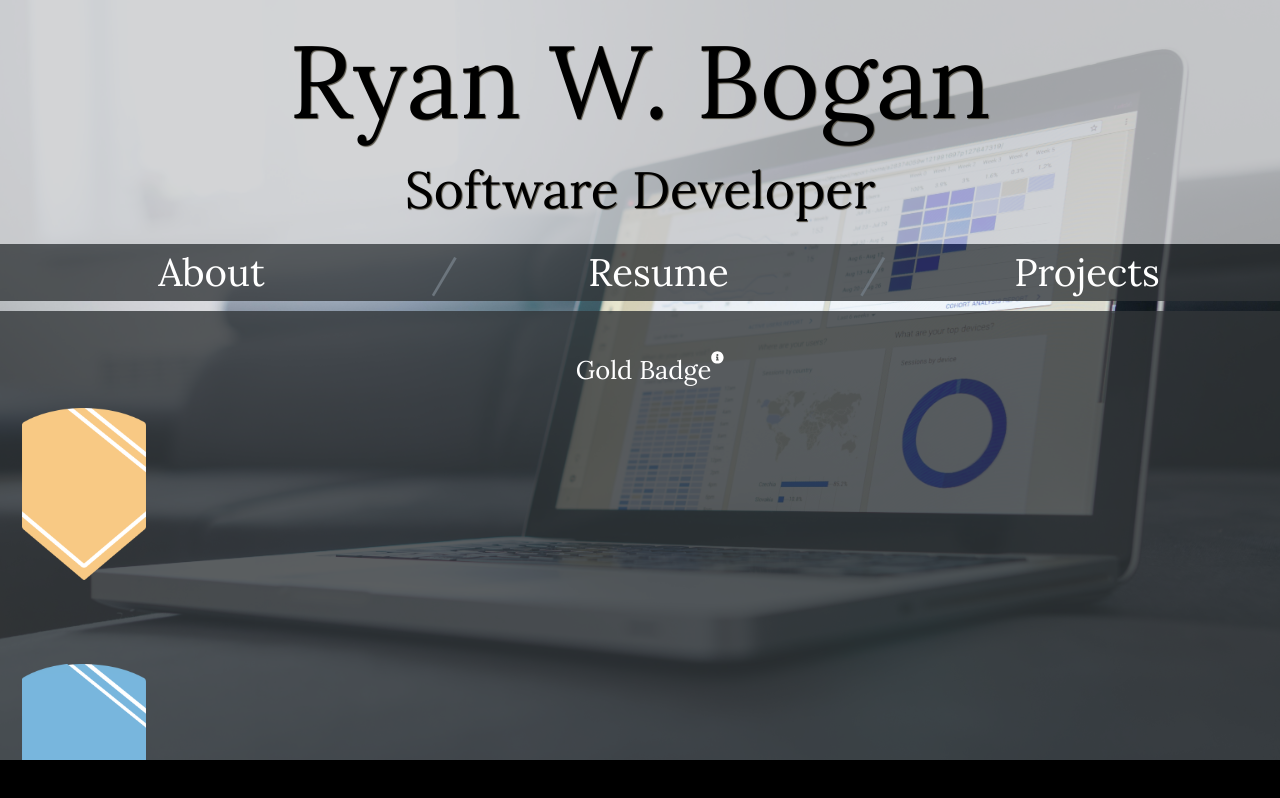
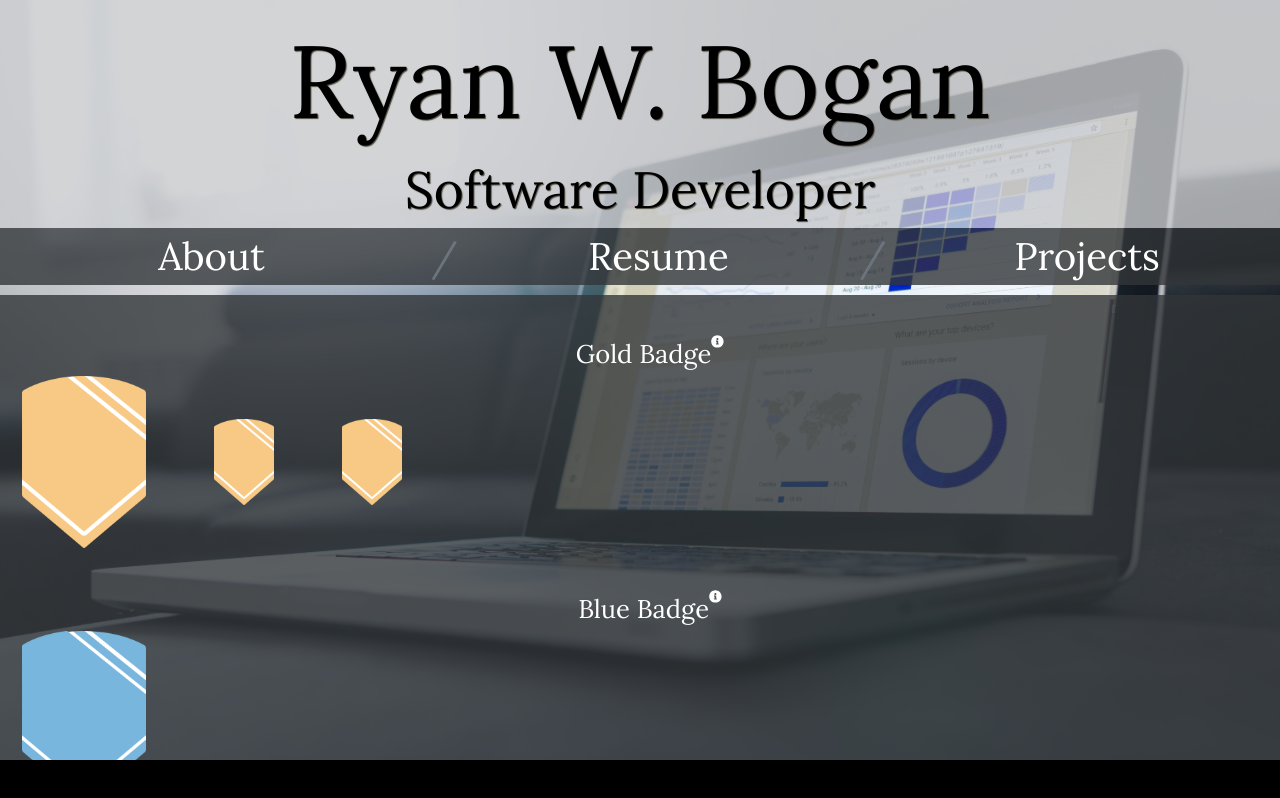
Before and after one commit to rwbogan87/React-Portfolio, a React (Create React App) app: page /Projects in a window 1280 px wide. Built offline with nearby package versions, Linux system fonts and the light colour scheme.

Commit message:
tooltip added to project display

```diff
--- a/src/Components/Project/projectView.js
+++ b/src/Components/Project/projectView.js
@@ -12,10 +12,18 @@ import { Tooltip } from 'reactstrap';
 const ProjectString = 'Projects'
 
 function ProjectComponent() {
-  const [toolTipOpen, setToolTipOpen] = useState(false);
+  const [goldOpen, setGoldOpen] = useState(false);
+  const [blueOpen, setBlueOpen] = useState(false);
+  const [redOpen, setRedOpen] = useState(false);
 
-  const toggleToolTip = () => {
-    setToolTipOpen(!toolTipOpen)
+  const toggleGoldTip = () => {
+    setGoldOpen(!goldOpen)
+  }
+  const toggleBlueTip = () => {
+    setBlueOpen(!blueOpen)
+  }
+  const toggleRedTip = () => {
+    setRedOpen(!redOpen)
   }
 
   return (
@@ -28,22 +36,54 @@ function ProjectComponent() {
           <p>Gold Badge</p>
           <FontAwesomeIcon
             icon={faInfoCircle}
-            id="toolTip"
-            // onMouseEnter={() => setToolTipOpen(true)}
-            // onMouseLeave={() => setToolTipOpen(false)}
+            id="goldTip"
+            className="faIcon"
+          // onMouseEnter={() => setToolTipOpen(true)}
+          // onMouseLeave={() => setToolTipOpen(false)}
           />
-          <Tooltip placement="right" isOpen={toolTipOpen} target="toolTip" toggle={toggleToolTip}>
-            Nicely done
+          <Tooltip placement="right" isOpen={goldOpen} target="goldTip" toggle={toggleGoldTip}>
+            <p className="tipText">Fundamental badge focused on HTML, CSS, core JS and basic API manipulation.</p>
           </Tooltip>
         </div>
-        <img src={goldBadge}></img>
+        <div className="badgeProjectShieldDiv">
+        <img src={goldBadge} className="bigShield"></img>
+        <img src={goldBadge} className="smallShield"></img>
+        <img src={goldBadge} className="smallShield"></img>
+        </div>
+      </div>
 
+      <div className="badgeDiv">
+        <div className="badgeTitleDiv">
+          <p>Blue Badge</p>
+          <FontAwesomeIcon
+            icon={faInfoCircle}
+            id="blueTip"
+            className="faIcon"
+          // onMouseEnter={() => setToolTipOpen(true)}
+          // onMouseLeave={() => setToolTipOpen(false)}
+          />
+          <Tooltip placement="right" isOpen={blueOpen} target="blueTip" toggle={toggleBlueTip}>
+            <p className="tipText">React-based badge focused on full-stack deployment, use of postgreSQL, Sequelize, and full CRUD implementation.</p>
+          </Tooltip>
+        </div>
+        <img src={blueBadge} className="bigShield"></img>
       </div>
+
       <div className="badgeDiv">
-        <img src={blueBadge}></img>
-      </div>
-      <div className="badgeDiv">
-        <img src={redBadge}></img>
+        <div className="badgeTitleDiv">
+          <p>Red Badge</p>
+          <FontAwesomeIcon
+            icon={faInfoCircle}
+            id="redTip"
+            className="faIcon"
+          // onMouseEnter={() => setToolTipOpen(true)}
+          // onMouseLeave={() => setToolTipOpen(false)}
+          />
+          <Tooltip placement="right" isOpen={redOpen} target="redTip" toggle={toggleRedTip}>
+            <p className="tipText">Team-centered badge focused on adding typescript.  Full CRUD with database associations and admin priveleges/viewport *deprecated due to use of Multer for image handling*</p>
+          </Tooltip>
+        </div>
+        <img src={redBadge} className="bigShield"></img>
       </div>
     </div>
   );
--- a/src/Styling/ProjectView.css
+++ b/src/Styling/ProjectView.css
@@ -2,19 +2,28 @@
 p {
     font-family: 'Lora', serif;
 }
-img {
+
+
+.bigShield {
     width: 10vw;
     border: 2px solid transparent;
-    display: flex;
-    flex-direction: column;
-    margin-bottom: 10vh;
+    margin-bottom: 5vh;
+    box-sizing: border-box;
+    margin-right: 5vw;
+}
+.smallShield {
+    width: 5vw;
+    height: 7vw;
+    border: 2px solid transparent;
+    margin-bottom: 5vh;
+    margin-right: 5vw;
+    box-sizing: border-box;
 }
 
-img:hover {
+.bigShield:hover {
     cursor: pointer;
     border: 2px solid white;
 }
-
 .ProjectComponent {
     display: flex;
     flex-direction: column;
@@ -36,13 +45,26 @@ img:hover {
     flex-direction: row;
 }
 
+.badgeProjectShieldDiv {
+    display: flex;
+    flex-direction: row;
+    align-items: center;
+}
+
 p {
     font-size: 2vw;
+    margin: 0;
+    padding: 0;
 }
-#toolTip {
+.faIcon {
     font-size: 1vw;
+
 }
 
-#toolTip:hover {
+.faIcon:hover {
     cursor: pointer;
 }
+
+.tipText {
+    font-size: .75vw;
+}
```
